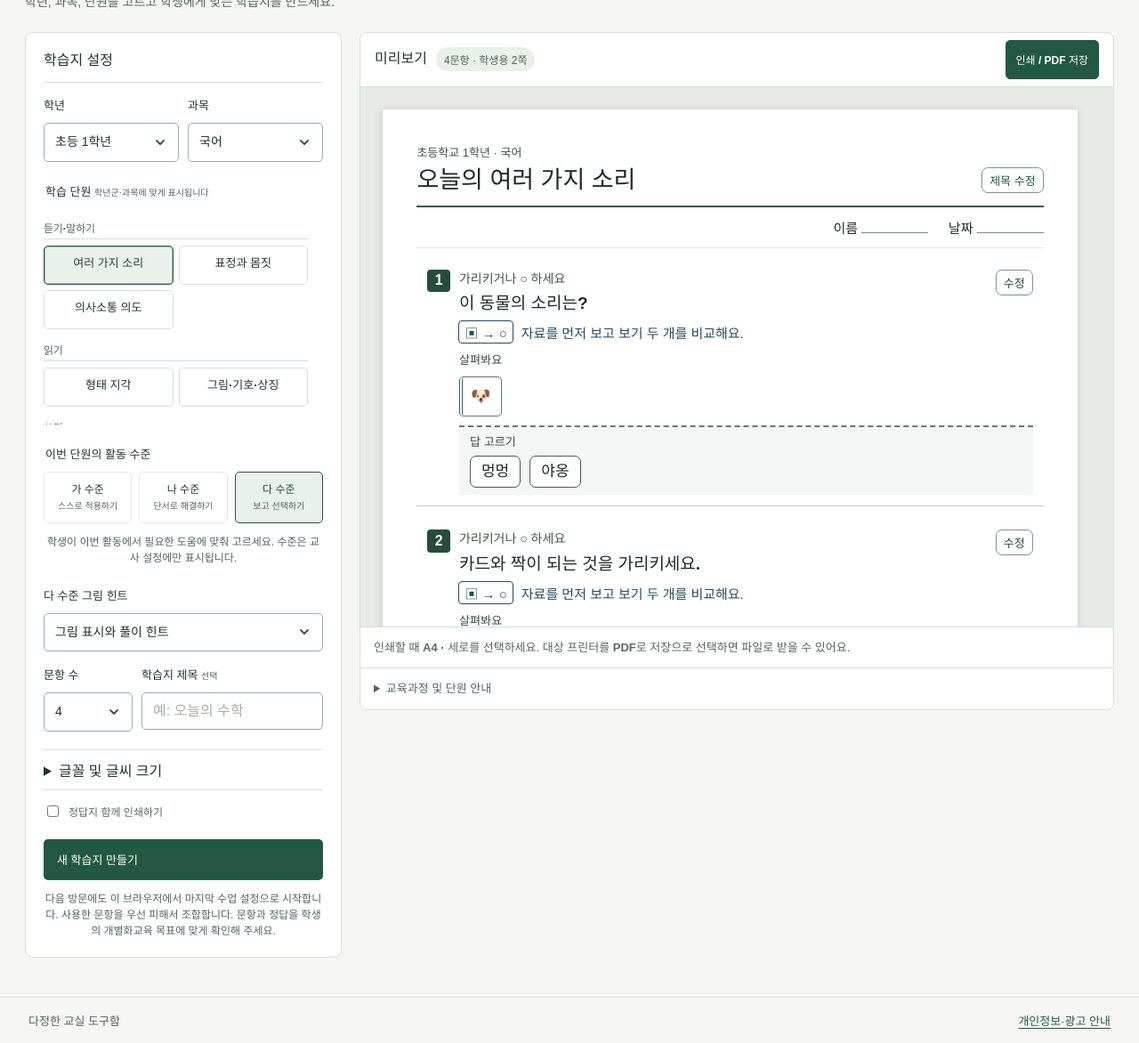
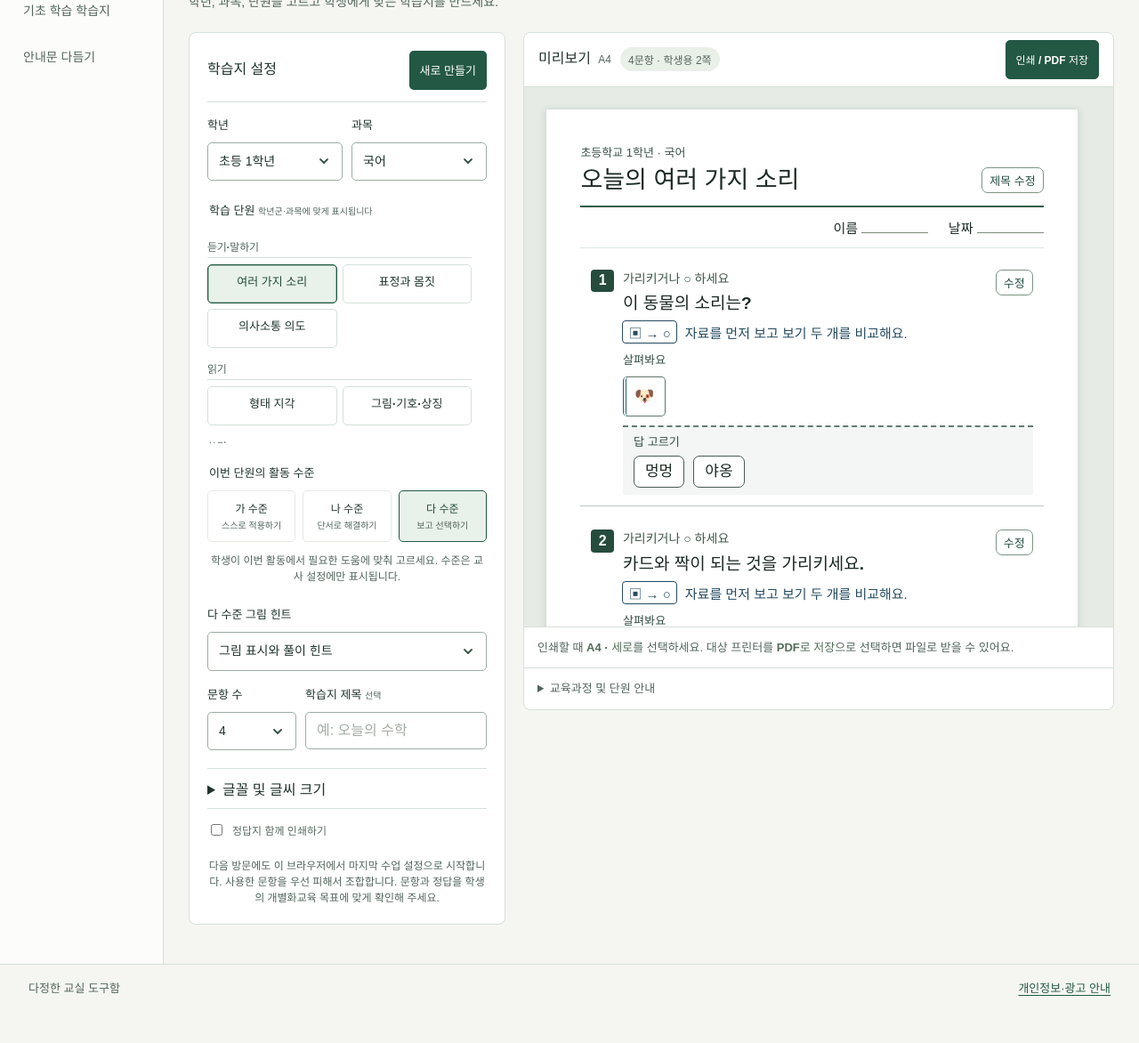
Before and after one commit to zxc3285123-web/teukgyo-classroom-tools, a plain HTML site: page index.html in a window 1280 px wide. Shown: the part 152-1324 px from the top of the page at 89% size. After the commit the page ends 1287 px from the top, so only its background shows below. Drawn offline with Linux system fonts and the light colour scheme; a web font is replaced by a local one.

Commit message:
교실 도구함 웹 디자인 개편

```diff
--- a/index.html
+++ b/index.html
@@ -3,13 +3,13 @@
 <head>
   <meta charset="utf-8">
   <meta name="viewport" content="width=device-width, initial-scale=1">
-  <meta name="theme-color" content="#f3f5f8">
+  <meta name="theme-color" content="#19372f">
   <meta name="description" content="특수교사를 위한 수준별 학습지와 학부모 안내문 작성 도구">
   <script async src="https://pagead2.googlesyndication.com/pagead/js/adsbygoogle.js?client=ca-pub-8544439780701521" crossorigin="anonymous"></script>
   <title>다정한 교실 도구함</title>
   <link rel="preload" href="./PretendardVariable.woff2" as="font" type="font/woff2" crossorigin>
   <link rel="stylesheet" href="./style.css?v=mathalign1">
-  <link rel="stylesheet" href="./workspace.css?v=2">
+  <link rel="stylesheet" href="./workspace.css?v=3">
 </head>
 <body>
   <div class="app-shell">
@@ -20,20 +20,21 @@
           <span class="workspace-emblem" aria-hidden="true"></span>
           <span>다정한 교실 도구함</span>
         </a>
-        <nav class="tool-nav" aria-label="도구 선택">
-          <a class="tab active" data-tab="worksheet" aria-controls="worksheet-panel" href="?tool=worksheet" aria-current="page">학습지 만들기</a>
-          <a class="tab" data-tab="foundation" aria-controls="foundation-panel" href="?tool=foundation">기초 학습 학습지</a>
-          <a class="tab" data-tab="letter" aria-controls="letter-panel" href="?tool=letter">안내문 다듬기</a>
-        </nav>
       </div>
     </header>
 
+    <div class="workspace-layout">
+      <nav class="tool-nav" aria-label="도구 선택">
+        <a class="tab active" data-tab="worksheet" aria-controls="worksheet-panel" href="?tool=worksheet" aria-current="page">학습지 만들기</a>
+        <a class="tab" data-tab="foundation" aria-controls="foundation-panel" href="?tool=foundation">기초 학습 학습지</a>
+        <a class="tab" data-tab="letter" aria-controls="letter-panel" href="?tool=letter">안내문 다듬기</a>
+      </nav>
     <main id="top" tabindex="-1">
       <section class="tool-section" id="worksheet-panel">
         <div class="page-heading"><h1>학습지 만들기</h1><p>학년, 과목, 단원을 고르고 학생에게 맞는 학습지를 만드세요.</p></div>
         <div class="workspace-grid">
           <form class="control-card" id="worksheet-form">
-            <div class="card-heading"><h2>학습지 설정</h2></div>
+            <div class="card-heading"><h2>학습지 설정</h2><button class="primary-button generate-button" type="submit">새로 만들기</button></div>
             <div class="field-row grade-subject-row"><div class="field"><label for="grade">학년</label><select id="grade"><optgroup label="초등학교"><option value="e1">초등 1학년</option><option value="e2">초등 2학년</option><option value="e3">초등 3학년</option><option value="e4">초등 4학년</option><option value="e5">초등 5학년</option><option value="e6">초등 6학년</option></optgroup><optgroup label="중학교"><option value="m1">중학교 1학년</option><option value="m2">중학교 2학년</option><option value="m3">중학교 3학년</option></optgroup><optgroup label="고등학교"><option value="h1">고등학교 1학년</option><option value="h2">고등학교 2학년</option><option value="h3">고등학교 3학년</option></optgroup></select></div><div class="field"><label for="subject">과목</label><select id="subject"></select></div></div>
             <fieldset><legend>학습 단원 <span class="optional">학년군·과목에 맞게 표시됩니다</span></legend><div class="choice-grid topic-grid" id="topic-options"></div></fieldset>
             <fieldset><legend>이번 단원의 활동 수준</legend><div class="segmented"><label><input type="radio" name="level" value="challenge"><span>가 수준<small>스스로 적용하기</small></span></label><label><input type="radio" name="level" value="practice"><span>나 수준<small>단서로 해결하기</small></span></label><label><input type="radio" name="level" value="basic" checked><span>다 수준<small>보고 선택하기</small></span></label></div><p class="control-hint">학생이 이번 활동에서 필요한 도움에 맞춰 고르세요. 수준은 교사 설정에만 표시됩니다.</p></fieldset>
@@ -54,9 +55,9 @@
               </div>
             </details>
             <label class="checkline"><input id="answer-key" type="checkbox"><span>정답지 함께 인쇄하기</span></label>
-            <button class="primary-button" type="submit">새 학습지 만들기 </button><p class="control-hint">다음 방문에도 이 브라우저에서 마지막 수업 설정으로 시작합니다. 사용한 문항을 우선 피해서 조합합니다. 문항과 정답을 학생의 개별화교육 목표에 맞게 확인해 주세요.</p>
+            <p class="control-hint">다음 방문에도 이 브라우저에서 마지막 수업 설정으로 시작합니다. 사용한 문항을 우선 피해서 조합합니다. 문항과 정답을 학생의 개별화교육 목표에 맞게 확인해 주세요.</p>
           </form>
-          <div class="preview-area"><div class="preview-heading"><div><h2 id="worksheet-preview-heading" tabindex="-1">미리보기</h2><span class="preview-status" id="preview-status" role="status"></span></div><button id="print-button" class="outline-button" type="button">인쇄 / PDF 저장</button></div><div class="sheet-frame" id="sheet-frame" tabindex="0" role="region" aria-labelledby="worksheet-preview-heading"><div id="worksheet-preview"></div></div><p class="preview-tip">인쇄할 때 <strong>A4 · 세로</strong>를 선택하세요. 대상 프린터를 <strong>PDF로 저장</strong>으로 선택하면 파일로 받을 수 있어요.</p><details class="curriculum-note"><summary>교육과정 및 단원 안내</summary><p>학습지 단원은 교육과정의 내용 요소를 바탕으로 구성했습니다. 중3·고3은 2027년부터 적용됩니다. <a href="https://www.nise.go.kr/onmam/openapi/fileDown.do?fileSn=oZXmqchDx6q4fe5TJYtELA" target="_blank" rel="noopener">2022 개정 특수교육 기본 교육과정 원문</a></p></details></div>
+          <div class="preview-area"><div class="preview-heading"><div><h2 id="worksheet-preview-heading" tabindex="-1">미리보기 <span class="paper-format">A4</span></h2><span class="preview-status" id="preview-status" role="status"></span></div><button id="print-button" class="outline-button" type="button">인쇄 / PDF 저장</button></div><div class="sheet-frame" id="sheet-frame" tabindex="0" role="region" aria-labelledby="worksheet-preview-heading"><div id="worksheet-preview"></div></div><p class="preview-tip">인쇄할 때 <strong>A4 · 세로</strong>를 선택하세요. 대상 프린터를 <strong>PDF로 저장</strong>으로 선택하면 파일로 받을 수 있어요.</p><details class="curriculum-note"><summary>교육과정 및 단원 안내</summary><p>학습지 단원은 교육과정의 내용 요소를 바탕으로 구성했습니다. 중3·고3은 2027년부터 적용됩니다. <a href="https://www.nise.go.kr/onmam/openapi/fileDown.do?fileSn=oZXmqchDx6q4fe5TJYtELA" target="_blank" rel="noopener">2022 개정 특수교육 기본 교육과정 원문</a></p></details></div>
         </div>
       </section>
 
@@ -64,14 +65,14 @@
         <div class="page-heading"><h1>기초 학습 학습지</h1><p>모양, 한글, 수, 선 긋기 중 연습할 활동을 고르세요.</p></div>
         <div class="workspace-grid">
           <form class="control-card" id="foundation-form">
-            <div class="card-heading"><h2>기초 활동 선택</h2></div>
+            <div class="card-heading"><h2>기초 활동 선택</h2><button class="primary-button generate-button" type="submit">새로 만들기</button></div>
             <div class="field"><label for="foundation-task">연습할 활동</label><select id="foundation-task">
               </select></div>
             <div class="field"><label for="foundation-count">문항 수</label><select id="foundation-count"><option>2</option><option selected>4</option><option>6</option></select></div>
             <label class="checkline"><input type="checkbox" id="foundation-key">교사용 정답지 함께 인쇄하기</label>
-            <button class="primary-button" type="submit">새 기초 학습지 만들기</button>
+
           </form>
-          <div class="preview-area"><div class="preview-heading"><div><h2 id="foundation-preview-heading" tabindex="-1">미리보기</h2><span class="preview-status" id="foundation-preview-status" role="status"></span></div><button type="button" class="outline-button" id="foundation-print">인쇄 / PDF 저장</button></div>
+          <div class="preview-area"><div class="preview-heading"><div><h2 id="foundation-preview-heading" tabindex="-1">미리보기 <span class="paper-format">A4</span></h2><span class="preview-status" id="foundation-preview-status" role="status"></span></div><button type="button" class="outline-button" id="foundation-print">인쇄 / PDF 저장</button></div>
             <div class="sheet-frame" id="foundation-preview" tabindex="0" role="region" aria-labelledby="foundation-preview-heading"></div></div>
         </div>
       </section>
@@ -94,6 +95,7 @@
       </section>
 
     </main>
+    </div>
     <footer class="workspace-footer">
       <span>다정한 교실 도구함</span>
       <a href="./privacy.html">개인정보·광고 안내</a>
```
